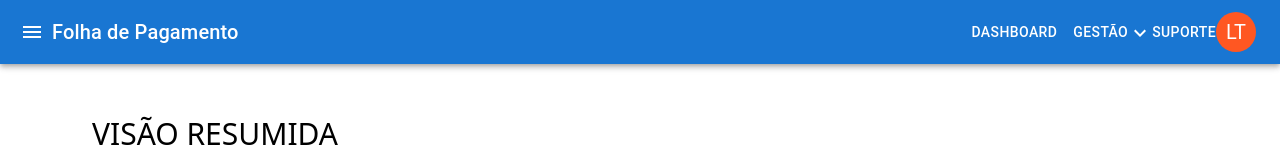
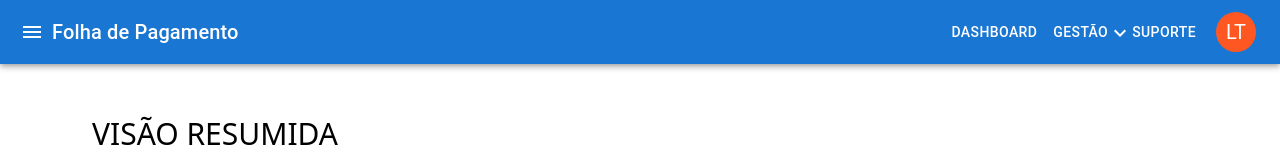
Before and after one commit to lucasmrthomaz/thz-folhapag, a Next.js app: page / in a window 1280 px wide. Shown: the top 160 px of the page. Built offline with nearby package versions, Linux system fonts and the light colour scheme; what @mui/material-nextjs would draw is missing.

Commit message:
Adjust margin for dashboard link in NavLinks component

```diff
--- a/src/app/ui/nav-links.tsx
+++ b/src/app/ui/nav-links.tsx
@@ -57,7 +57,7 @@ export function NavLinks() {
             Folha de Pagamento
           </Typography>
           {!isMobile && (
-            <div>
+            <div className='ml-5 mr-5'>
               <Link href="/dashboard" passHref>
                 <Typography variant="button" color="inherit" style={{ marginRight: '16px' }}>
                   Dashboard
```
